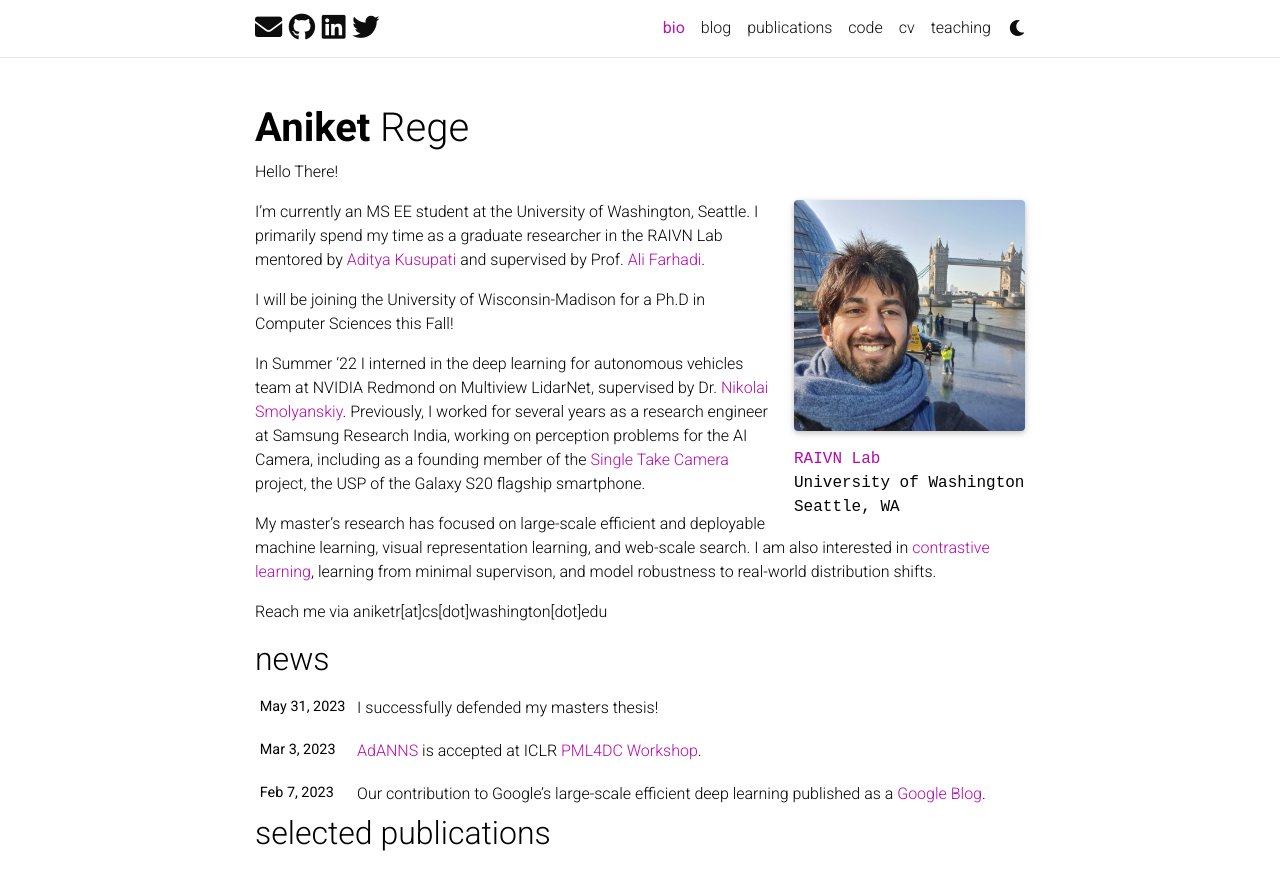
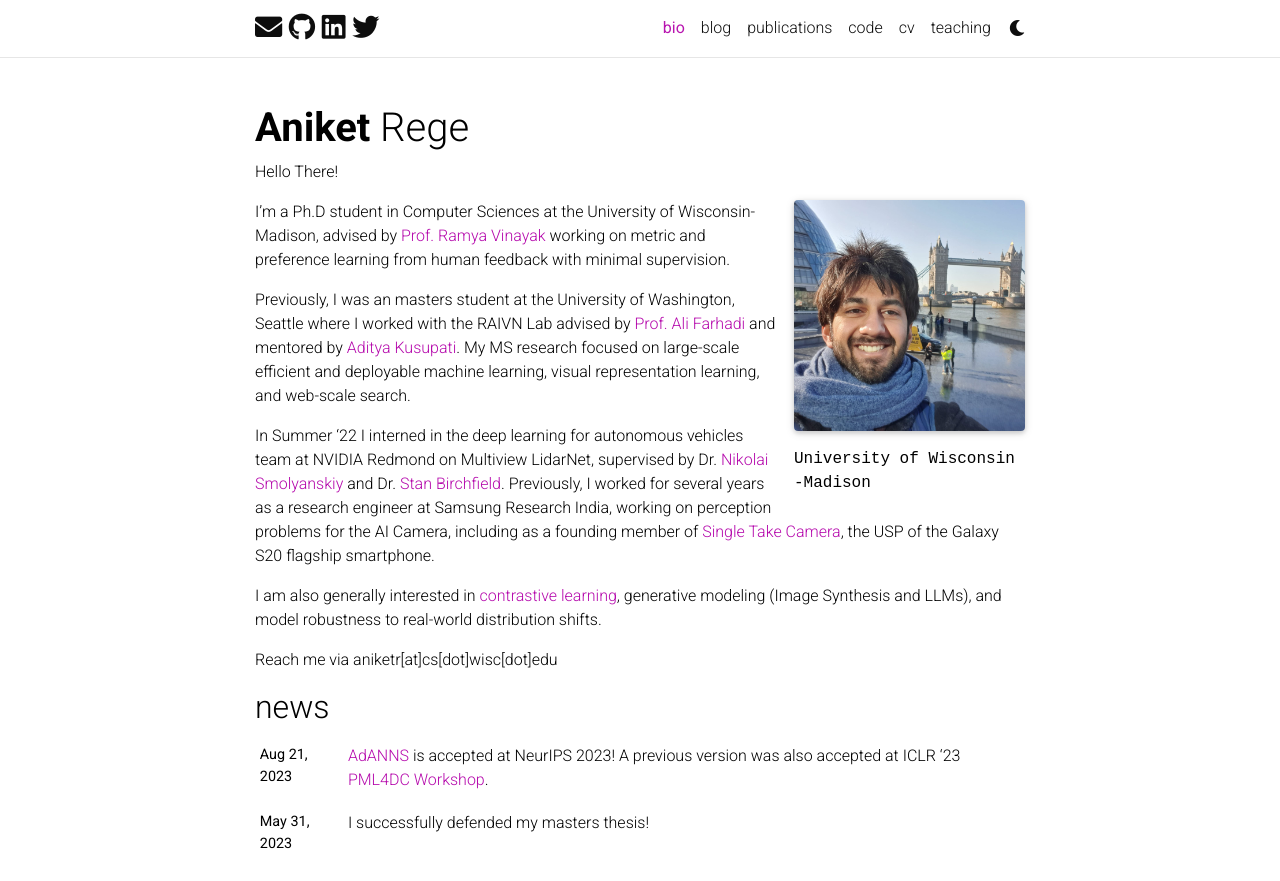
Before and after one commit to aniketrege/aniketrege.github.io, a Jekyll site: the page built from _pages/about.md, in a window 1280 px wide and 1127 px high, cut to the strip 0-881 px from the top of the window. Built offline with Jekyll 4.4.1, drawn with Linux system fonts in a browser that asks for light colours; comment, search, counter and statistics services are not loaded; a style sheet for code colours, icons or effects is not loaded.

```diff
--- a/_config.yml
+++ b/_config.yml
@@ -6,7 +6,7 @@ title: blank # the website title (if blank, full name will be used instead)
 first_name: Aniket
 middle_name:
 last_name: Rege
-email: aniketr@uw.edu
+email: aniketr@cs.wisc.edu
 description: > # the ">" symbol means to ignore newlines until "footer_text:"
   A simple, whitespace theme for academics. Based on [*folio](https://github.com/bogoli/-folio) design.
 footer_text: >
@@ -92,7 +92,7 @@ facebook_id: # your facebook id
 discord_id: # your discord id (18-digit unique numerical identifier)
 
 contact_note: >
-  Reachable at <my_first_name>r@uw.edu
+  Reachable at <my_first_name>r@cs.wisc.edu
 
 # -----------------------------------------------------------------------------
 # Analytics and search engine verification
--- a/_layouts/about.html
+++ b/_layouts/about.html
@@ -45,7 +45,7 @@ layout: default
             <h2><a href="{{ '/news/' | relative_url }}" style="color: inherit;">news</a></h2>
             {%- include news.html %}
           {%- endif %}
-
+          <br>
           <!-- Selected papers -->
           {% if page.selected_papers -%}
             <h2><a href="{{ '/publications/' | relative_url }}" style="color: inherit;">selected publications</a></h2>
--- a/_pages/about.md
+++ b/_pages/about.md
@@ -9,21 +9,21 @@ profile:
   image: prof_pic.jpg
   image_circular: false # crops the image to make it circular
   address: >
-    <a href="https://raivn.cs.washington.edu/">RAIVN Lab</a>
-    <p>University of Washington</p>
-    <p>Seattle, WA</p>
+    <!--<a href="https://raivn.cs.washington.edu/">RAIVN Lab</a>-->
+    <p>University of Wisconsin</p>
+    <p>-Madison</p>
 
 news: true  # includes a list of news items
 selected_papers: true # includes a list of papers marked as "selected={true}"
 social: false  # includes social icons at the bottom of the page
 ---
 
-I'm currently an MS EE student at the University of Washington, Seattle. I primarily spend my time as a graduate researcher in the RAIVN Lab mentored by [Aditya Kusupati](https://homes.cs.washington.edu/~kusupati/) and supervised by Prof. [Ali Farhadi](https://homes.cs.washington.edu/~ali/).
+I'm a Ph.D student in Computer Sciences at the University of Wisconsin-Madison, advised by [Prof. Ramya Vinayak](https://ramyakv.github.io/) working on metric and preference learning from human feedback with minimal supervision.
 
-I will be joining the University of Wisconsin-Madison for a Ph.D in Computer Sciences this Fall!
+Previously, I was an masters student at the University of Washington, Seattle where I worked with the RAIVN Lab advised by [Prof. Ali Farhadi](https://homes.cs.washington.edu/~ali/) and mentored by [Aditya Kusupati](https://homes.cs.washington.edu/~kusupati/). My MS research focused on large-scale efficient and deployable machine learning, visual representation learning, and web-scale search.
 
-In Summer '22 I interned in the deep learning for autonomous vehicles team at NVIDIA Redmond on Multiview LidarNet, supervised by Dr. [Nikolai Smolyanskiy](https://scholar.google.com/citations?user=KxfefwgAAAAJ&hl=en). Previously, I worked for several years as a research engineer at Samsung Research India, working on perception problems for the AI Camera, including as a founding member of the [Single Take Camera](https://www.techradar.com/how-to/how-to-use-single-take-mode-on-samsung-phones) project, the USP of the Galaxy S20 flagship smartphone.
+In Summer ‘22 I interned in the deep learning for autonomous vehicles team at NVIDIA Redmond on Multiview LidarNet, supervised by Dr. [Nikolai Smolyanskiy](https://scholar.google.com/citations?user=KxfefwgAAAAJ&hl=en) and Dr. [Stan Birchfield](https://research.nvidia.com/person/stan-birchfield). Previously, I worked for several years as a research engineer at Samsung Research India, working on perception problems for the AI Camera, including as a founding member of [Single Take Camera](https://www.techradar.com/how-to/how-to-use-single-take-mode-on-samsung-phones), the USP of the Galaxy S20 flagship smartphone.
 
-My master's research has focused on large-scale efficient and deployable machine learning, visual representation learning, and web-scale search. I am also interested in [contrastive learning](https://openaccess.thecvf.com/content/CVPR2022/html/Cole_When_Does_Contrastive_Visual_Representation_Learning_Work_CVPR_2022_paper.html), learning from minimal supervison, and model robustness to real-world distribution shifts.
+I am also generally interested in [contrastive learning](https://openaccess.thecvf.com/content/CVPR2022/html/Cole_When_Does_Contrastive_Visual_Representation_Learning_Work_CVPR_2022_paper.html), generative modeling (Image Synthesis and LLMs), and model robustness to real-world distribution shifts.
 
-Reach me via aniketr[at]cs[dot]washington[dot]edu
+Reach me via aniketr[at]cs[dot]wisc[dot]edu
```
Also changed, not shown: _bibliography/papers.bib (+5 -7 lines), _data/cv.yml (+5 -2 lines), _news/announcement_2.md (+2 -2 lines), _pages/teaching.md (+6 -0 lines), 1 other file.
